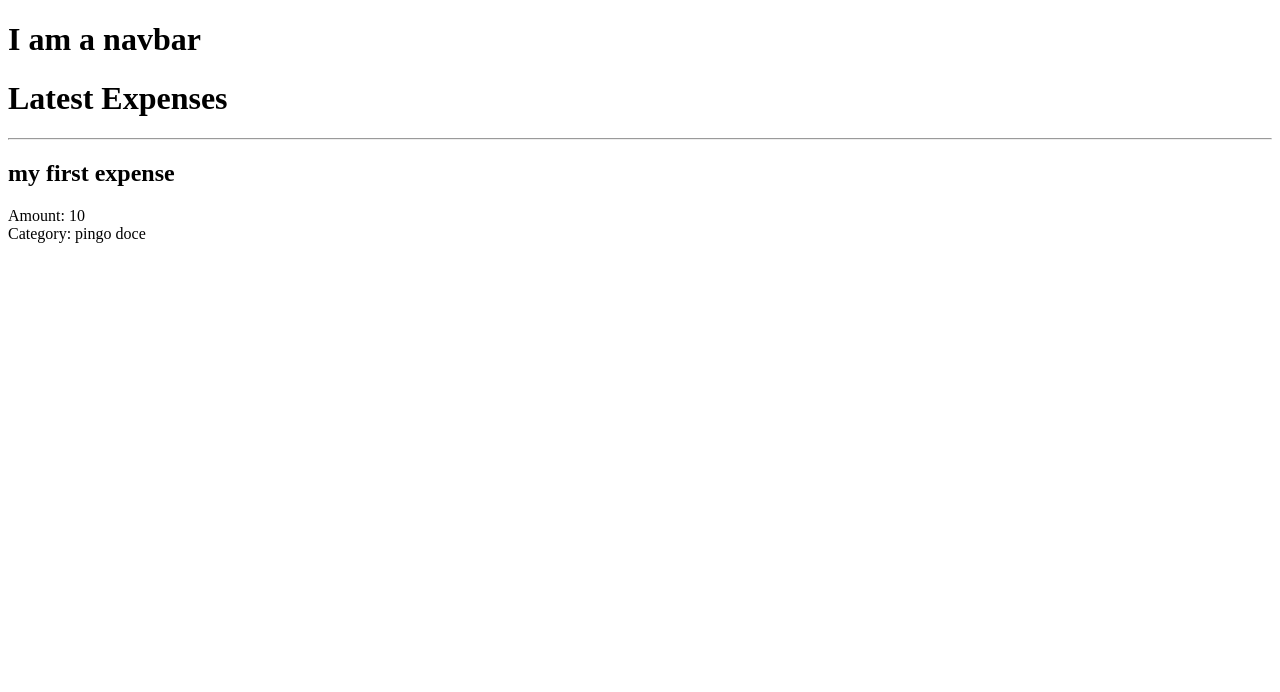
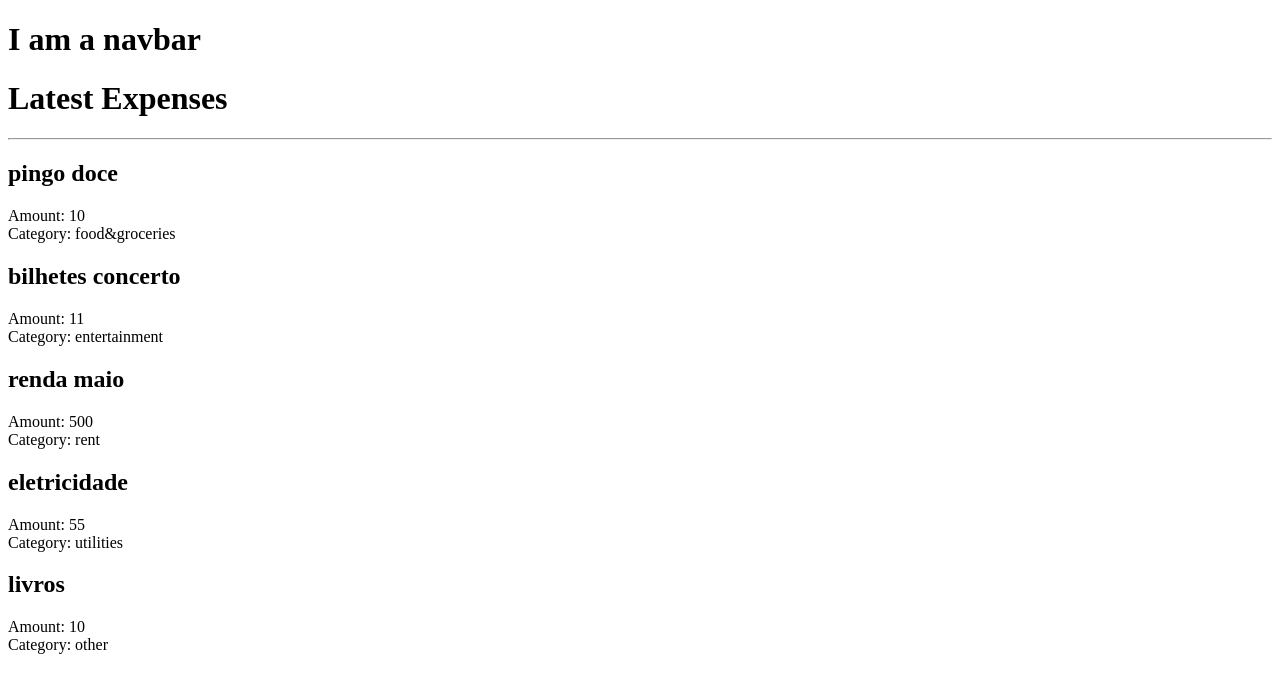
Before and after one commit to anansilva/billy-angular, an Angular app: page / in a window 1280 px wide. Shown: the top 692 px of the page. Built offline with nearby package versions, Linux system fonts and the light colour scheme.

Commit message:
Create expenses mock and display them with ngFor

```diff
--- a/src/app/expenses/expenses-list.component.ts
+++ b/src/app/expenses/expenses-list.component.ts
@@ -7,14 +7,40 @@ import { Component } from '@angular/core';
       <h1>Latest Expenses</h1>
       <hr/>
     </div>
-    <expense-thumbnail [expense]="expense1"></expense-thumbnail>
+    <expense-thumbnail *ngFor="let expense of expenses" [expense]="expense"></expense-thumbnail>
   `
 })
 export class ExpensesListComponent {
-  expense1 = {
-    id: 1,
-    amount: 10,
-    description: 'my first expense',
-    category: 'pingo doce'
-  }
+  expenses = [
+    {
+      id: 1,
+      amount: 10,
+      description: 'pingo doce',
+      category: 'food&groceries'
+    },
+    {
+      id: 2,
+      amount: 11,
+      description: 'bilhetes concerto',
+      category: 'entertainment'
+    },
+    {
+      id: 3,
+      amount: 500,
+      description: 'renda maio',
+      category: 'rent'
+    },
+    {
+      id: 4,
+      amount: 55,
+      description: 'eletricidade',
+      category: 'utilities'
+    },
+    {
+      id: 5,
+      amount: 10,
+      description: 'livros',
+      category: 'other'
+    },
+  ]
 }
```
